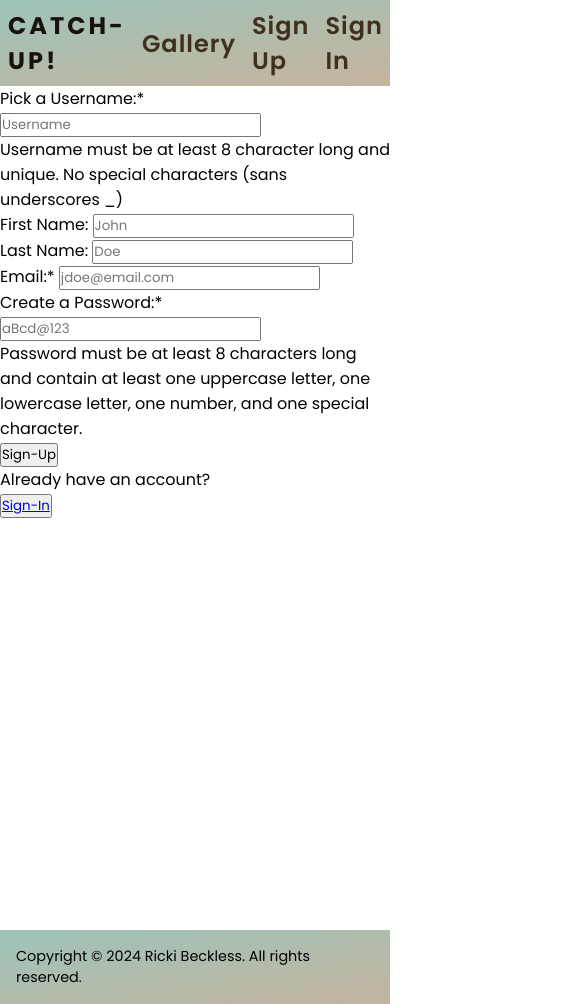
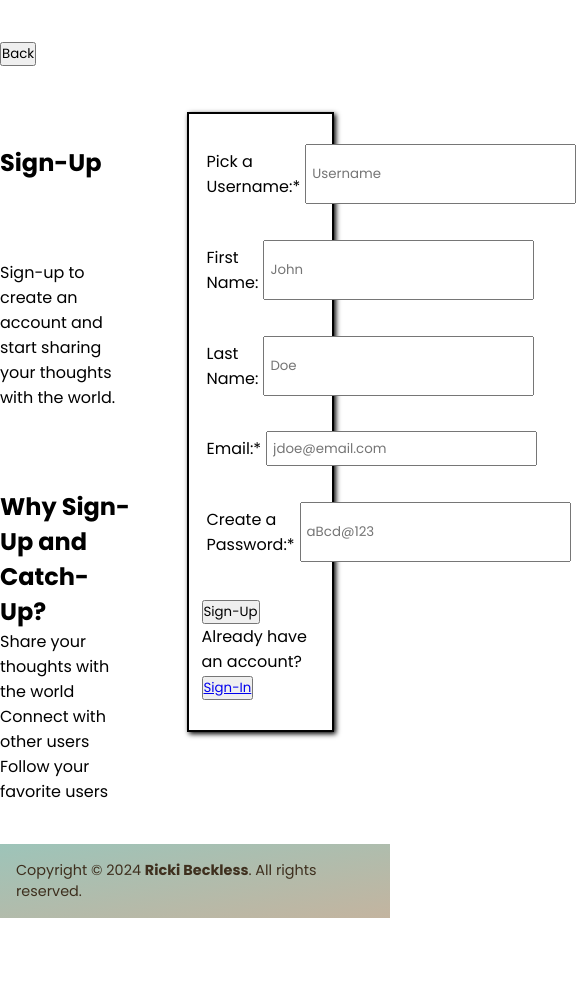
Before and after one commit to rickibeckless/CATCH-UP, a React (Vite) app: page /signup in a window 390 px wide. Shown: the whole page, 576 px wide, since content can reach past the window. After the commit the page ends 918 px from the top, so only its background shows below. Built offline with nearby package versions, Linux system fonts and the light colour scheme; no server answers.

Commit message:
add signin and signup styles and actions

```diff
--- a/src/App.css
+++ b/src/App.css
@@ -2,9 +2,19 @@
 @import url('./css/postStyles/SanitizedTextStyles.css');
 @import url('./css/galleryStyles/GalleryStyles.css');
 @import url('./css/postStyles/postStyles.css');
+@import url('./css/profileStyles/signinStyles.css');
+@import url('./css/profileStyles/signupStyles.css');
+
+@import url('./css/responsiveStyles/AppResponsive.css');
 
 
 /* NAVBAR STYLES */
+
+#main-navbar.preview-header-top {
+    height: 5vh;
+
+    transition: height 1s ease-in-out;
+}
 
 #main-navbar {
     position: sticky;
@@ -19,6 +29,8 @@
     flex-wrap: nowrap;
     justify-content: space-between;
     align-items: center;
+
+    height: auto;
 }
 
 @keyframes gradient-nav {
@@ -45,10 +57,6 @@
     color: #18120b;
     font-weight: 700;
 }
-
-/* #main-navbar.preview-header-top {
-    height: 7vh;
-} */
 
 #main-navbar.preview-header-top .navbar-links {
     font-size: 1rem;
@@ -79,7 +87,7 @@
 /* MAIN BODY STYLES */
 
 #main-body {
-    min-height: 100dvh;
+    /* min-height: 100dvh; */
 }
 
 /* FOOTER STYLES */
@@ -99,4 +107,11 @@
 
 #footer-cr-statement {
     font-size: .9rem;
+    color: #3e2f1e;
 }
+
+#footer-cr-link {
+    color: #3e2f1e;
+    text-decoration: none;
+    font-weight: 700;
+}
--- a/src/App.jsx
+++ b/src/App.jsx
@@ -24,6 +24,8 @@ function App() {
     const location = useLocation();
     const userId = localStorage.getItem('userId');
     const [isHomePage, setIsHomePage] = useState(location.pathname === '/');
+    const [isSignUpPage, setIsSignUpPage] = useState(location.pathname === '/signup');
+    const [isSignInPage, setIsSignInPage] = useState(location.pathname === '/signin');
     const [isLoggedIn, setIsLoggedIn] = useState(false);
     const [username, setUsername] = useState('');
     const [user_username, setUserUsername] = useState('');
@@ -31,6 +33,8 @@ function App() {
 
     useEffect(() => {
         setIsHomePage(location.pathname === '/');
+        setIsSignUpPage(location.pathname === '/signup');
+        setIsSignInPage(location.pathname === '/signin');
 
         if (userId) {
             setIsLoggedIn(true);
@@ -122,6 +126,7 @@ function App() {
         <>
             {isHomePage ? <LandingPage /> : null}
 
+            {(!isSignUpPage && !isSignInPage)  &&
                 <nav id="main-navbar" className={previewAtTop ? " preview-header-top" : ""}>
                     {!isHomePage ?
                         <Link to="/" className="navbar-links" id="main-home-link">CATCH-UP!</Link> :
@@ -153,6 +158,7 @@ function App() {
                         </React.Fragment>
                     }
                 </nav>
+            }
 
             <div id="main-body">
                 <Routes>
@@ -171,7 +177,11 @@ function App() {
             </div>
 
             <footer id="main-footer">
-                <p id="footer-cr-statement">Copyright &copy; 2024 Ricki Beckless. All rights reserved.</p>
+                <p id="footer-cr-statement">
+                    Copyright &copy; 2024&nbsp;
+                    <a id="footer-cr-link" href="https://github.com/rickibeckless" target="_blank" rel="nofollow noreferrer" title="Ricki Beckless GitHub">Ricki Beckless</a>
+                    . All rights reserved.
+                </p>
             </footer>
         </>
     )
--- a/src/css/HomeStyles/HomeStyles.css
+++ b/src/css/HomeStyles/HomeStyles.css
@@ -88,6 +88,7 @@
     display: flex;
     flex-direction: row;
     flex-wrap: wrap;
+    color: #3e2f1e;
 }
 
 .preview-post-content p {
@@ -150,6 +151,7 @@
     width: 100%;
 
     margin: 5vh 0;
+    color: #3e2f1e;
 }
 
 #blog-preview-stats a {
@@ -197,6 +199,7 @@
 #blog-preview-stats-words {
     font-size: 1.3rem;
     font-weight: 500;
+    color: #3e2f1e;
 }
 
 #blog-preview-stats-word-count {
--- a/src/css/galleryStyles/GalleryStyles.css
+++ b/src/css/galleryStyles/GalleryStyles.css
@@ -1,3 +1,7 @@
+#gallery-wrapper {
+    min-height: 100vh;
+}
+
 #blog-gallery {
     margin: 1vh 5vw;
 }
--- a/src/css/postStyles/postStyles.css
+++ b/src/css/postStyles/postStyles.css
@@ -47,6 +47,10 @@
     /* margin-right: 24vw; */
 
     grid-area: post;
+
+    display: flex;
+    flex-direction: column;
+    justify-content: space-between;
 }
 
 #post-page-header {
--- /dev/null
+++ b/src/css/profileStyles/signinStyles.css
@@ -0,0 +1,64 @@
+.signin-form-holder {
+    background-image: url('/imgs/pexels-samson-katt-5256140.jpg');
+    background-attachment: fixed;
+    background-size: cover;
+    background-repeat: no-repeat;
+
+    display: flex;
+    flex-direction: column;
+    justify-content: center;
+    align-items: center;
+
+    min-height: 85vh;
+}
+
+.signin-form {
+    background-color: #627861bf;
+    border-radius: 25px;
+
+    padding: 2%;
+
+    opacity: 85%;
+
+    width: 30vw;
+    height: 40vh;
+
+    display: flex;
+    flex-direction: column;
+    justify-content: space-between;
+}
+
+.signin-form .form-input-holder {
+    display: grid;
+    grid-template-areas: "label input";
+}
+
+.signin-form .form-input-holder label {
+    grid-area: label;
+    padding: 5px;
+}
+
+.signin-form .form-input-holder .input-details {
+    grid-area: input;
+    border-radius: 5px;
+    padding: 5px;
+
+    display: flex;
+    flex-direction: column;
+    justify-content: center;
+}
+
+.signin-form .form-input-holder .input-details .form-input-field {
+    grid-area: input;
+}
+
+.signin-btn-holder {
+    display: flex;
+    justify-content: space-between;
+    flex-direction: row-reverse;
+}
+
+#signin-signup-btn-holder {
+    display: flex;
+    flex-direction: column;
+}
--- /dev/null
+++ b/src/css/profileStyles/signupStyles.css
@@ -0,0 +1,69 @@
+.signup-form-holder {
+    display: grid;
+    grid-template-columns: 1fr 2fr;
+    grid-template-areas: "info form";
+    justify-items: center;
+    align-items: center;
+
+    min-height: 100dvh;
+}
+
+.signup-info {
+    grid-area: info;
+    height: 100dvh;
+    display: flex;
+    flex-direction: column;
+    justify-content: space-around;
+}
+
+.signup-form {
+    grid-area: form;
+
+    border: 2px solid black;
+    box-shadow: 2px 2px 5px black;
+
+    width: 30vw;
+    height: 70vh;
+    padding: 5%;
+
+    display: flex;
+    flex-direction: column;
+    justify-content: space-around;
+
+}
+
+.signup-form .form-input-holder {
+    display: grid;
+    grid-template-areas: "label input";
+}
+
+.signup-form .form-input-holder label {
+    grid-area: label;
+    padding: 5px;
+}
+
+.signup-form .form-input-holder .form-input-field {
+    grid-area: input;
+    padding: 5px;
+}
+
+/* input:focus {
+    color: red;
+} */
+
+.form-input-add { /* .signup-form .form-input-holder .form-input-add { */
+    color: #333333;
+    background-color: #e5e5e5;
+    padding: 1%;
+    font-size: .85rem;
+    font-weight: 300;
+    letter-spacing: 1px;
+}
+
+
+/* if element requires a condition to be met to be displayed and it is currently unmet: */
+.no-show-element {
+    display: none;
+    opacity: 0;
+    pointer-events: none;
+}
--- /dev/null
+++ b/src/css/responsiveStyles/AppResponsive.css
@@ -0,0 +1,29 @@
+@media (max-width: 600px) {
+    #home-landing {
+        height: 100dvh;
+        justify-content: center;
+    }
+    .welcome-text-container.top-container,
+    .welcome-text-container {
+        height: initial;
+        width: 100%;
+
+        display: flex;
+        flex-direction: column;
+        justify-content: center;
+    }
+    .welcome-text,
+    .welcome-text.top-text {
+        position: initial;
+        width: 100%;
+
+        top: 0;
+        bottom: 0;
+        left: 0;
+        right: 0;
+        transition: none;
+    }
+    .welcome-text-site-description {
+        display: none;
+    }
+}
--- a/src/pages/Gallery.jsx
+++ b/src/pages/Gallery.jsx
@@ -128,7 +128,7 @@ export function Gallery() {
         const characters = [];
         for (let i = 65; i <= 90; i++) {
             characters.push(String.fromCharCode(i));
-        }
+        };
 
         return characters;
     };
@@ -144,10 +144,10 @@ export function Gallery() {
         const years = uniqueYears.filter(year => year <= currentYear);
 
         return years;
-    }
+    };
 
     return (
-        <>
+        <div id="gallery-wrapper">
             <section>
                 <label htmlFor="sort-list">Sort by: </label>
                 <select id="sort-list" value={sortBy} onChange={handleSortChange}>
@@ -305,6 +305,6 @@ export function Gallery() {
                     </>
                 )}
             </main>
-        </>
+        </div>
     )
 }
--- a/src/pages/postsPages/Post.jsx
+++ b/src/pages/postsPages/Post.jsx
@@ -238,7 +238,7 @@ export function Post() {
     return (
         <>
             <nav id="post-page-navbar">
-                <Link to="/posts" className="post-navbar-links">Back to Posts</Link>
+                <Link to="/post/all" className="post-navbar-links">Back to Posts</Link>
                 <a href="#post-comments" className="post-navbar-links" onClick={smoothScroll}>Go To Comments</a>
             </nav>
             <main id="post-page-holder">
@@ -260,6 +260,7 @@ export function Post() {
                 <section id="post-full">
                     <div className="sanitizedText" id="post-text">{parse(sanitizedPost)}</div>
 
+                    <div className="add-post-info">
                         <div className="post-page-upvotes-statement">
                             <h4>Like this CATCH-UP? Upvote it!</h4>
                             <p>Upvotes: {post.upvotes}</p>
@@ -280,6 +281,7 @@ export function Post() {
                             ) : (
                                 <p><Link to="/signin">Sign in</Link> to upvote</p>
                             )}
+                        </div>
                     </div>
                 </section>
                 <aside id="post-author-info">
--- a/src/pages/userPages/SignIn.jsx
+++ b/src/pages/userPages/SignIn.jsx
@@ -42,11 +42,20 @@ export function SignIn() {
 
     return (
         <main className="signin-form-holder">
+            <div className="back-btn">
+                    <Link to="/">
+                        <button>Back</button>
+                    </Link>
+            </div>
+
             <form className="signin-form" onSubmit={handleSubmit}>
                 <div className="form-input-holder">
                     <label htmlFor="form-username">Username: </label>
-                    <input className="form-input-field" type="text" id="form-username" value={username} onChange={(e) => setUsername(e.target.value)} placeholder="Username" required />
-                    <p>username is case-sensitive</p>
+
+                    <div className="input-details">
+                        <input className="form-input-field" type="text" id="form-username" value={username} onChange={(e) => setUsername(e.target.value)} placeholder="Username" required />
+                        <p>username is case-sensitive</p>
+                    </div>
                 </div>
 
                 <div className="form-input-holder">
@@ -56,7 +65,7 @@ export function SignIn() {
 
                 <div className="signin-btn-holder">
                     <button type="submit" id="signin-btn">Sign-In</button>
-                    <div>
+                    <div id="signin-signup-btn-holder">
                         <p>Don't have an account?</p>
                         <button type="button" id="signup-btn">
                             <Link to="/signup">Sign-Up</Link>
--- a/src/pages/userPages/SignUp.jsx
+++ b/src/pages/userPages/SignUp.jsx
@@ -12,6 +12,7 @@ export function SignUp() {
     const [email, setEmail] = useState('');
     const [password, setPassword] = useState('');
     const [user, setUser] = useState('');
+    let [isFocused, setIsFocused] = useState(null);
 
     const navigate = useNavigate();
 
@@ -57,15 +58,46 @@ export function SignUp() {
         setUsername(validUsername);
     };
 
+    const handleInfoClick = () => {
+        setIsFocused(!isFocused);
+    };
+
+    const handleFocus = (id) => {
+        setIsFocused(id);
+    };
+
+    const handleBlur = () => {
+        setIsFocused(null);
+    }
+
     return (
         <main className="signup-form-holder">
+            <aside className="signup-info">
+                <div className="back-btn">
+                    <Link to="/">
+                        <button>Back</button>
+                    </Link>
+                </div>
+
+                <h1>Sign-Up</h1>
+                <p>Sign-up to create an account and start sharing your thoughts with the world.</p>
+
+                <div className="add-info">
+                    <h2>Why Sign-Up and Catch-Up?</h2>
+                    <ul>
+                        <li>Share your thoughts with the world</li>
+                        <li>Connect with other users</li>
+                        <li>Follow your favorite users</li>
+                    </ul>
+                </div>
+            </aside>
             <form className="signup-form" onSubmit={handleSubmit}>
                 <div className="form-input-holder">
                     <label htmlFor="form-username">Pick a Username:<span className="form-input-required-asterisk">*</span> </label>
-                    <input className="form-input-field" type="text" id="form-username" minLength="8" value={username} onChange={handleChange} placeholder="Username" required />
-                    <div className="form-input-additional">
-                        <p>Username must be at least 8 character long and unique. No special characters (sans underscores _)</p>
-                    </div>
+                    <input className="form-input-field" type="text" id="form-username" minLength="8" value={username} onFocus={() => handleFocus('username-info')} onBlur={handleBlur} onChange={handleChange} placeholder="Username" required />
+                </div>
+                <div className={`form-input-add ${isFocused !== 'username-info' ? " no-show-element" : ""}`}>
+                    <p>Username must be at least 8 character long and unique. No special characters (sans underscores _)</p>
                 </div>
 
                 <div className="form-input-holder">
@@ -85,10 +117,10 @@ export function SignUp() {
 
                 <div className="form-input-holder">
                     <label htmlFor="form-password">Create a Password:<span className="form-input-required-asterisk">*</span> </label>
-                    <input className="form-input-field" type="password" id="form-password" minLength="8" value={password} onChange={(e) => setPassword(e.target.value)} placeholder="aBcd@123" required />
-                    <div className="form-input-additional">
-                        <p>Password must be at least 8 characters long and contain at least one uppercase letter, one lowercase letter, one number, and one special character.</p>
-                    </div>
+                    <input className="form-input-field" type="password" id="form-password" minLength="8" value={password} onFocus={() => handleFocus('password-info')} onBlur={handleBlur} onChange={(e) => setPassword(e.target.value)} placeholder="aBcd@123" required />
+                </div>
+                <div className={`form-input-add ${isFocused !== 'password-info' ? " no-show-element" : ""}`}>
+                    <p>Password must be at least 8 characters long and contain at least one uppercase letter, one lowercase letter, one number, and one special character.</p>
                 </div>
 
                 <div className="signup-btn-holder">
```
Also changed, not shown: 1 other file (tests, documents, lock files or other folders). Lines whose indentation alone changed are shown as unchanged.
